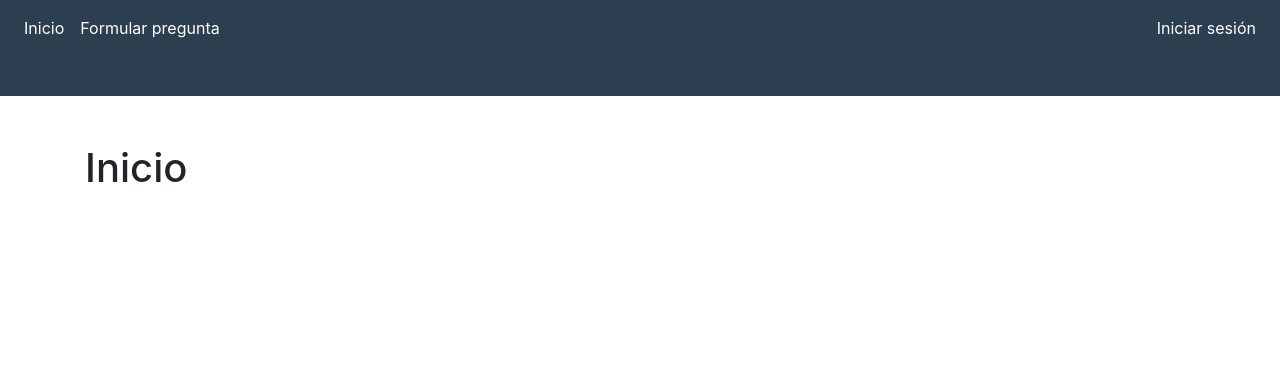
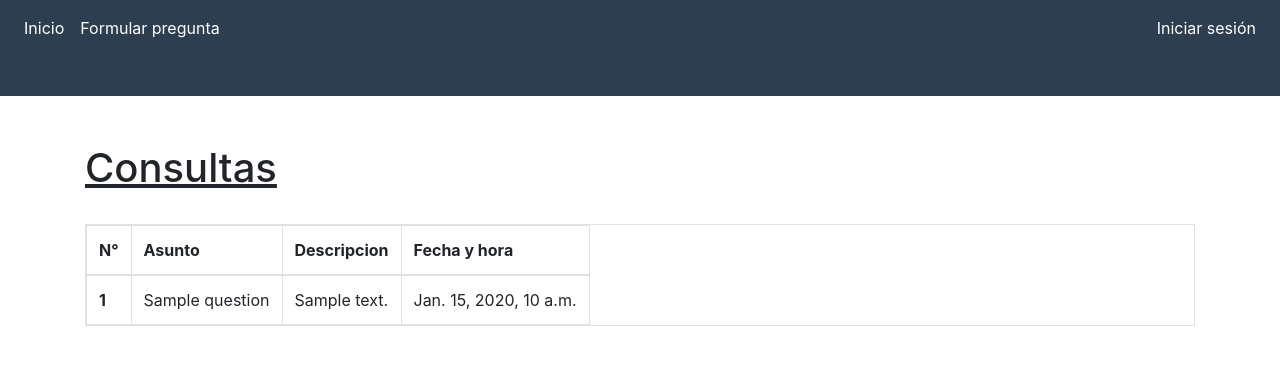
Before and after one commit to fcarabelli/helpdesk, a Django app: template templates/helpdeskapp/index.html in a window 1280 px wide. Shown: the top 365 px of the page. Run offline with Django 3.2, Linux system fonts and the light colour scheme; the template is opened without the code that fills it: most values are stand-ins (such as "Sample title", 1, 10 or a date in 2020); some libraries are stand-ins or nearby versions.

Commit message:
making responsive to helpdesk index template

```diff
--- a/templates/helpdeskapp/index.html
+++ b/templates/helpdeskapp/index.html
@@ -1,24 +1,26 @@
 {% extends 'session/base.html' %}
 {% load bootstrap4 %}
 {% block content %}
-    <h1>Inicio</h1>
-    {% if user.is_authenticated %}
+    <h1><ins>Consultas</ins></h1>
         <br>
-        <br>
-        {% if questions %}
-            <ul>
-                {% for question in questions %}
-                <li>
-                    <h4> Número de solicitud: {{ question.id }}</h4><br>
-                    <p>Solicitante: {{  user.email }}</p><br>
-                    <p>Asunto de la consulta: {{ question.subject }} </p><br>
-                    <p>Consulta realizada: {{ question.message }} </p><br>
-                    <p>Fecha y Hora de la solicitud: {{ question.question_datetime }}</p>
-                </li>
-                {% endfor %}
-            </ul>
-        {% else %}
-            <p><b>No hay consultas realizadas con tu mail institucional</b></p>
-        {% endif %}
-    {% endif %}
+        <table class="table table-responsive table-bordered">
+          <thead>
+            <tr>
+              <th scope="col">N°</th>
+              <th scope="col">Asunto</th>
+              <th scope="col">Descripcion</th>
+              <th scope="col">Fecha y hora</th>
+            </tr>
+          </thead>
+          <tbody>
+            {% for question in questions %}
+            <tr>
+              <th scope="row">{{ question.id }}</th>
+              <td>{{ question.subject }}</td>
+              <td>{{ question.message }}</td>
+              <td>{{ question.question_datetime }}</td>
+            </tr>
+            {% endfor %}
+          </tbody>
+        </table>
 {% endblock %}
```
